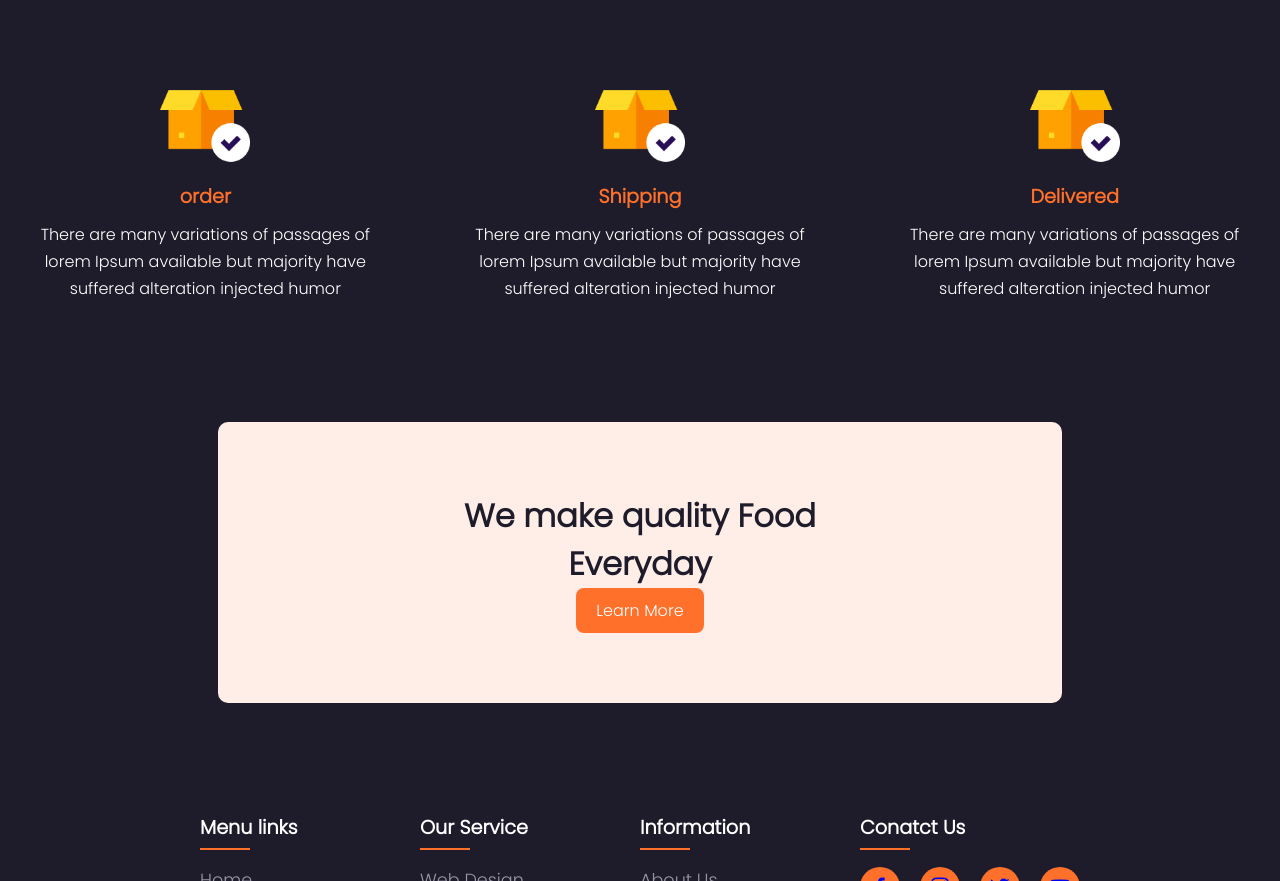
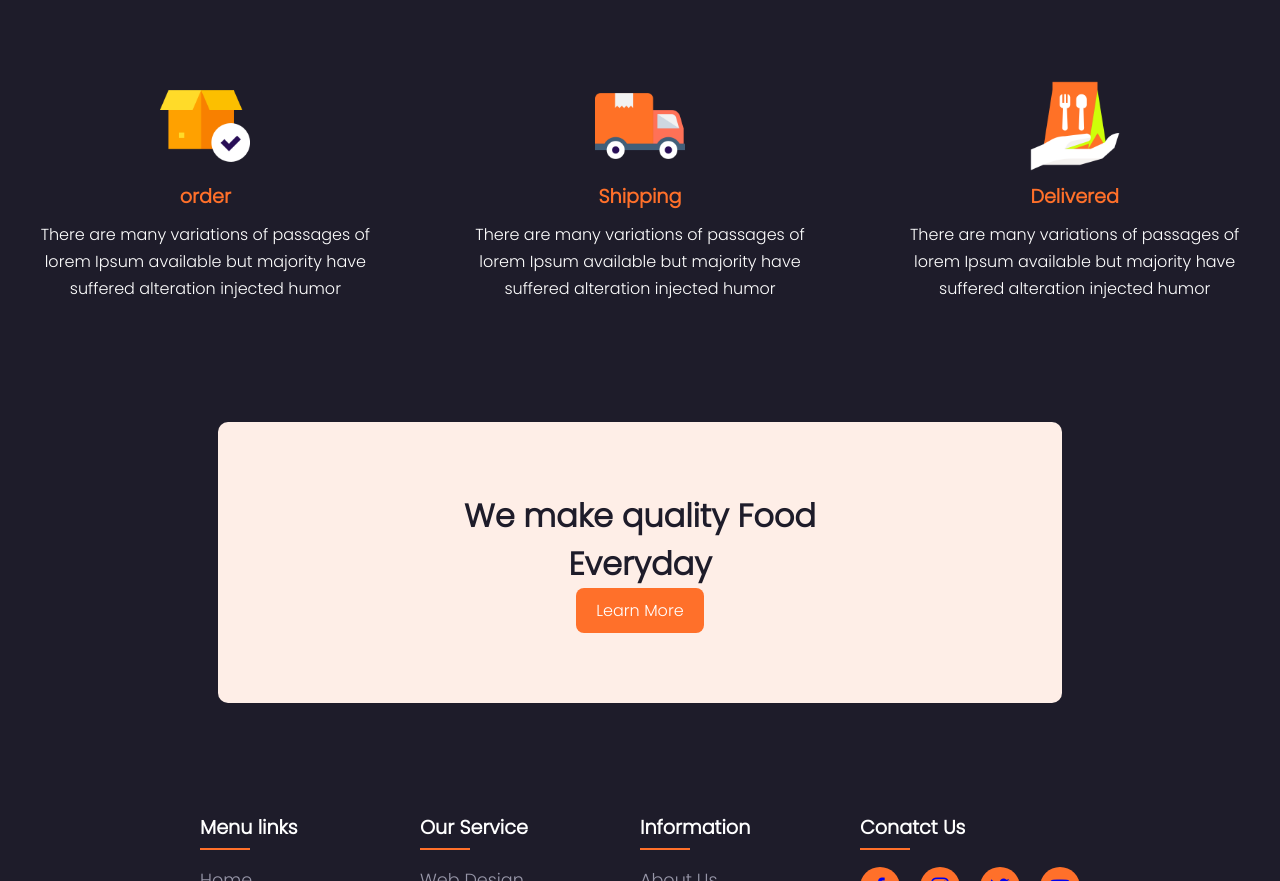
Before and after one commit to eklavya-mohaniya/Food-Restaurant, a plain HTML site: page index.html in a window 1280 px wide. Shown: the part 1751-2632 px from the top of the page. Drawn offline with nearby package versions, Linux system fonts and the light colour scheme.

Commit message:
Update index.html

```diff
--- a/index.html
+++ b/index.html
@@ -106,13 +106,13 @@
                     but majority have suffered alteration injected humor </p>
             </div>
             <div class="s-box">
-                <img src="s1.png" alt="">
+                <img src="s2.png" alt="">
                 <h3>Shipping</h3>
                 <p>There are many variations of passages of lorem Ipsum available
                     but majority have suffered alteration injected humor </p>
             </div>
             <div class="s-box">
-                <img src="s1.png" alt="">
+                <img src="s3.png" alt="">
                 <h3>Delivered</h3>
                 <p>There are many variations of passages of lorem Ipsum available
                     but majority have suffered alteration injected humor </p>
```
